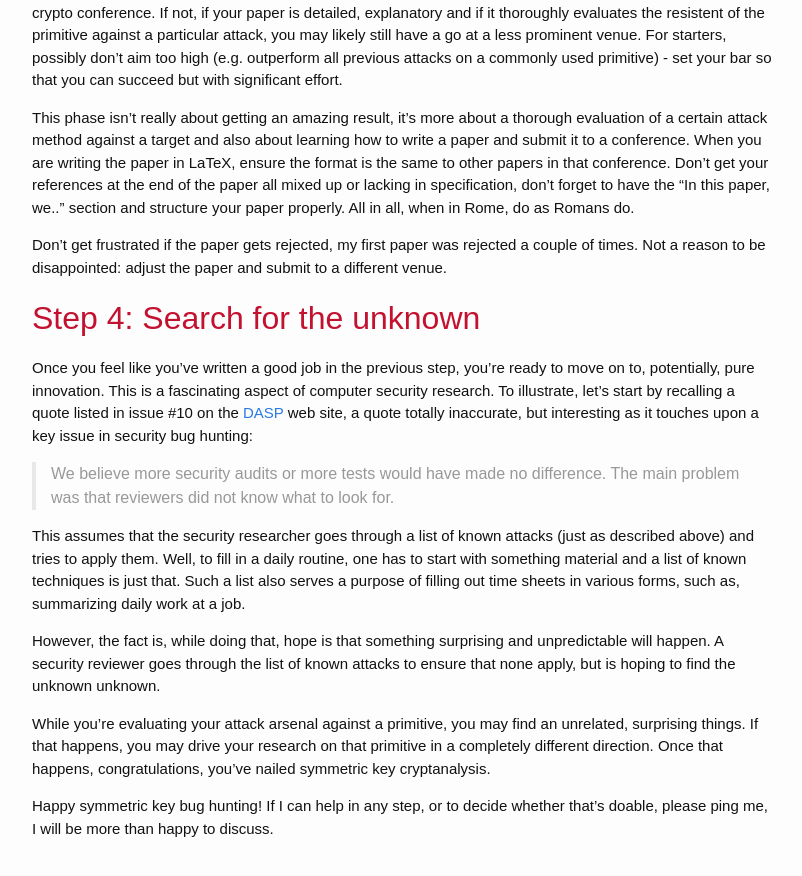
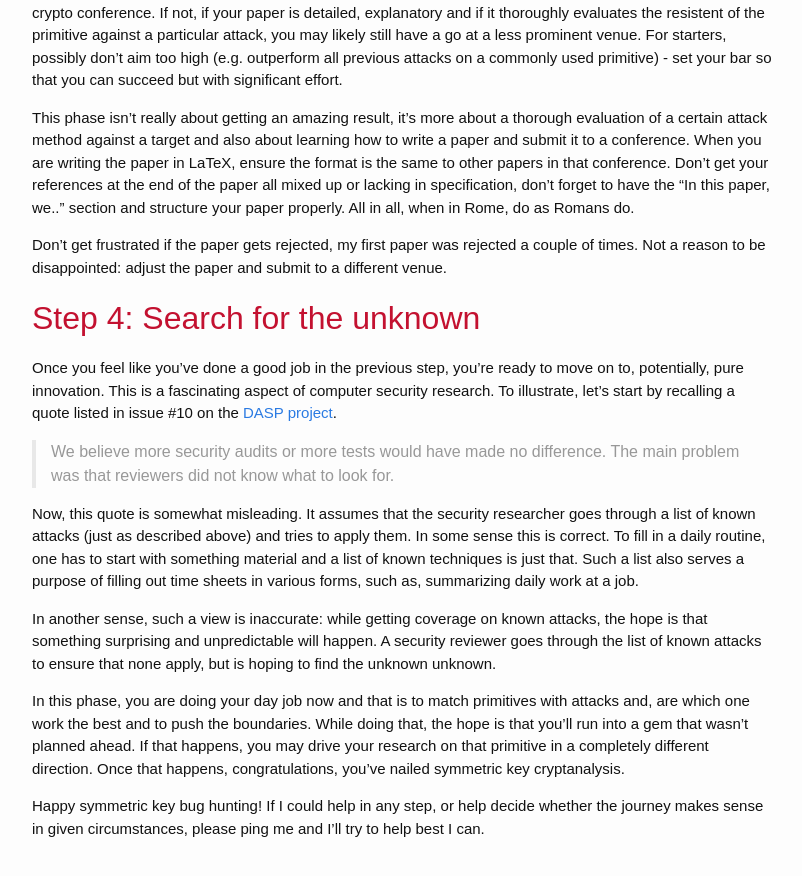
Before and after one commit to akircanski/akircanski.github.io, a Jekyll site: the page built from _posts/2021-04-27-symmetric-key-cryptanalysis-howto.markdown, in a window 1280 px wide and 900 px high, scrolled down 2600 px. Shown: the top 876 px of the window, without its empty margins (238-1040 px from the left). Built offline with Jekyll 4.4.1, drawn with Linux system fonts in a browser that asks for light colours.

Commit message:
reword the blog post a bit

```diff
--- a/_posts/2021-04-27-symmetric-key-cryptanalysis-howto.markdown
+++ b/_posts/2021-04-27-symmetric-key-cryptanalysis-howto.markdown
@@ -139,26 +139,25 @@ a reason to be disappointed: adjust the paper and submit to a different venue.
 
 ## Step 4: Search for the unknown
 
-Once you feel like you've written a good job in the previous step, you're ready to move on to,
+Once you feel like you've done a good job in the previous step, you're ready to move on to,
 potentially, pure innovation. This is a fascinating aspect of computer security research.
-To illustrate, let's start by recalling a quote listed in issue #10
-on the [DASP](https://dasp.co/)  web site, a quote totally inaccurate, but interesting as
-it touches upon a key issue in security bug hunting:
+To illustrate, let's start by recalling a quote listed in issue #10 on the [DASP project](https://dasp.co/).
 
 > We believe more security audits or more tests would have made no difference. The main problem was that reviewers did not know what to look for.
 
-This assumes that the security researcher goes through a list of known attacks (just as described
-above) and tries to apply them. Well, to fill in a daily routine, one has to start with something
-material and a list of known techniques is just that. Such a list also serves a purpose of filling
-out time sheets in various forms, such as, summarizing daily work at a job.
+Now, this quote is somewhat misleading. It assumes that the security researcher goes through a list of known
+attacks (just as described above) and tries to apply them. In some sense this is correct. To fill in
+a daily routine, one has to start with something material and a list of known techniques is just that. Such a list
+also serves a purpose of filling out time sheets in various forms, such as, summarizing daily work at a job.
 
-However, the fact is, while doing that, hope is that something surprising and unpredictable
-will happen. A security reviewer goes through the list of known attacks to ensure that none
-apply, but is hoping to find the unknown unknown.
+In another sense, such a view is inaccurate: while getting coverage on known attacks, the hope is that something
+surprising and unpredictable will happen. A security reviewer goes through the list of known attacks to ensure
+that none apply, but is hoping to find the unknown unknown.
 
-While you're evaluating your attack arsenal against a primitive, you may find an unrelated, surprising
-things. If that happens, you may drive your research on that primitive in a completely different direction.
+In this phase, you are doing your day job now and that is to match primitives with attacks and, are which one
+work the best and to push the boundaries. While doing that, the hope is that you'll run into a gem that wasn't
+planned ahead. If that happens, you may drive your research on that primitive in a completely different direction.
 Once that happens, congratulations, you've nailed symmetric key cryptanalysis.
 
-Happy symmetric key bug hunting! If I can help in any step, or to decide whether that's doable,
-please ping me, I will be more than happy to discuss.
+Happy symmetric key bug hunting! If I could help in any step, or help decide whether the journey makes sense in
+given circumstances, please ping me and I'll try to help best I can.
```
